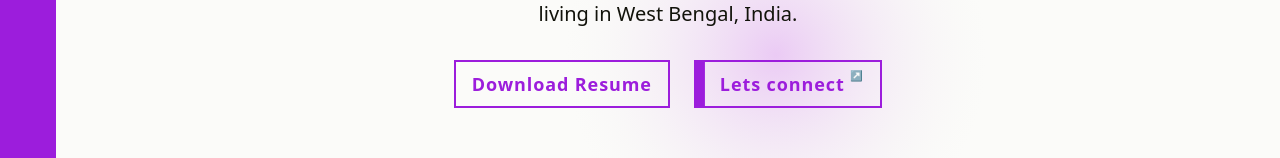
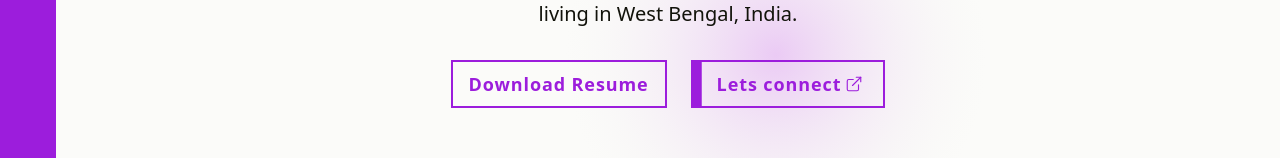
Before and after one commit to nirvikpurkait/portfolio, a Next.js app: page / in a window 1280 px wide. Shown: the part 505-663 px from the top of the page. Built offline with nearby package versions, Linux system fonts and the light colour scheme; no server answers; the database is empty; a web font is replaced by a local one.

Commit message:
changed open in new tab icon

```diff
--- a/src/components/custom-components/lets-connect/LetsConnect.tsx
+++ b/src/components/custom-components/lets-connect/LetsConnect.tsx
@@ -3,6 +3,7 @@
 import { cls } from "@/utils/tailwind/cls";
 import React from "react";
 import style from "./LetsConnect.module.scss";
+import OpenInNewTab from "../open-in-new-tab/OpenInNewTab";
 
 type LetsConnectProps = React.ComponentProps<"button">;
 
@@ -18,15 +19,12 @@ export default function LetsConnect(props: LetsConnectProps) {
 		<button
 			{...props}
 			className={cls(
-				`border-accent px-4 py-2 pl-6 relative after:bg-accent text-lg font-bold text-accent dark:text-white hover:text-white tracking-wider`,
+				`border-accent px-4 py-2 pl-6 relative after:bg-accent text-lg font-bold text-accent dark:text-white hover:text-white tracking-wider flex`,
 				style.btn
 			)}
 			onClick={goToChatPage}
 		>
-			Lets connect{" "}
-			<sup aria-hidden className={cls(``)}>
-				<sup>↗️</sup>
-			</sup>
+			Lets connect <OpenInNewTab />
 		</button>
 	);
 }
--- /dev/null
+++ b/src/components/custom-components/open-in-new-tab/OpenInNewTab.tsx
@@ -0,0 +1,24 @@
+import React from "react";
+
+export default function OpenInNewTab() {
+	return (
+		<svg
+			aria-hidden="true"
+			fill="none"
+			focusable="false"
+			height="1em"
+			shapeRendering="geometricPrecision"
+			stroke="currentColor"
+			strokeLinecap="round"
+			strokeLinejoin="round"
+			strokeWidth="1.5"
+			viewBox="0 0 24 24"
+			width="1em"
+			className="flex mx-1 text-current self-center"
+		>
+			<path d="M18 13v6a2 2 0 01-2 2H5a2 2 0 01-2-2V8a2 2 0 012-2h6"></path>
+			<path d="M15 3h6v6"></path>
+			<path d="M10 14L21 3"></path>
+		</svg>
+	);
+}
```
